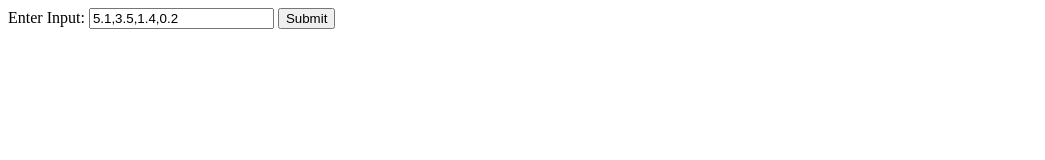
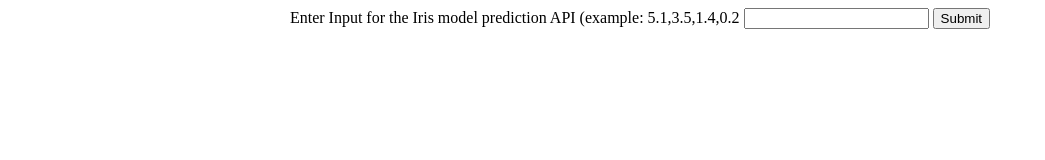
Before and after one commit to tinker900/IrisModelImageBeachFamily777, a plain HTML site: page Index.html in a window 1280 px wide. Shown: the whole page, without its empty margins (0-1045 px from the left). Drawn offline with Linux system fonts and the light colour scheme.

Commit message:
Deployment

```diff
--- a/Index.html
+++ b/Index.html
@@ -1,5 +1,9 @@
+<center>
+
 <form action="https://beachfamily7containerregistry.politedesert-45406aab.northcentralus.azurecontainerapps.io/predict" method="POST">
-  <label>Enter Input:</label>
-  <input type="text" name="input" value="5.1,3.5,1.4,0.2">
+  <label>Enter Input for the Iris model prediction API (example: 5.1,3.5,1.4,0.2</label>
+  <input type="text" name="input" value="">
   <button type="submit">Submit</button>
 </form>
+
+</center>
```
